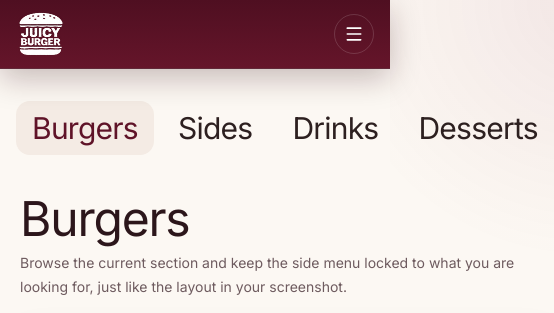
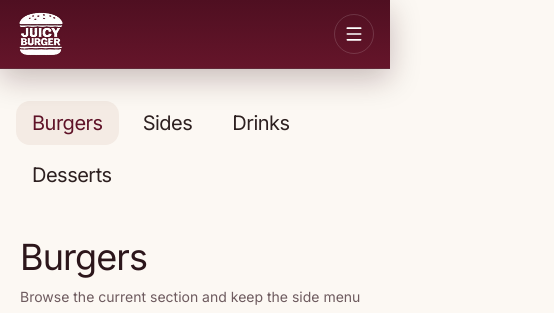
Before and after one commit to Lu3kyy/bizredesign, a Next.js app: page /pages/menu in a window 390 px wide. Shown: the top 313 px of the page, 554 px wide, since content can reach past the window. Built offline with nearby package versions, Linux system fonts and the light colour scheme.

Commit message:
update responsive ess for home page and menu page!

```diff
--- a/app/page.tsx
+++ b/app/page.tsx
@@ -28,7 +28,7 @@ export default function Home() {
             </p>
             <Button
               asChild
-              className="mt-6 h-11 rounded-lg bg-[#6b1730] px-6 font-semibold tracking-wide text-white hover:bg-[#541124]"
+              className="mt-27 h-11 rounded-lg bg-[#6b1730] px-6 font-semibold tracking-wide text-white hover:bg-[#541124]"
             >
               <Link href="/pages/menu">ORDER NOW</Link>
             </Button>
@@ -55,7 +55,7 @@ export default function Home() {
               </div>
             </div>
 
-            <div className="max-w-xl text-lg leading-8 text-white/92 sm:text-xl">
+            <div className="max-w-xl text-4 leading-8 text-white/92 sm:text-xl">
               <p>
                 At Juicy Burger, we&apos;re all about serving up the juiciest,
                 most flavorful burgers made from high-quality ingredients. From
--- a/components/MenuCatalog.tsx
+++ b/components/MenuCatalog.tsx
@@ -24,7 +24,7 @@ const MenuCatalog = () => {
     <section className="mx-auto max-w-7xl px-4 py-8 sm:px-6 lg:px-8">
       <div className="grid gap-8 lg:grid-cols-[180px_minmax(0,1fr)] lg:items-start">
         <aside className="lg:sticky lg:top-24">
-          <nav className="flex gap-2 overflow-x-auto pb-2 lg:flex-col lg:gap-1 lg:overflow-visible lg:pb-0">
+          <nav className="flex flex-wrap gap-2 overflow-x-auto pb-2 lg:flex-col lg:gap-1 lg:overflow-visible lg:pb-0">
             {menuCategories.map((category) => {
               const isActive = category.id === activeCategory
 
@@ -34,7 +34,7 @@ const MenuCatalog = () => {
                   type="button"
                   onClick={() => setActiveCategory(category.id)}
                   className={cn(
-                    "rounded-xl px-4 py-3 text-left font-heading text-3xl leading-none tracking-tight text-[#2d2020] transition-colors sm:text-[2rem] lg:px-3 lg:py-2",
+                    "rounded-xl px-4 py-3 text-left font-heading text-xl md:text-3xl leading-none tracking-tight text-[#2d2020] transition-colors sm:text-[2rem] lg:px-3 lg:py-2",
                     isActive
                       ? "bg-[#f4ebe4] text-[#5f1328]"
                       : "text-[#2d2020] hover:bg-[#f8f1ea] hover:text-[#5f1328]"
@@ -49,7 +49,7 @@ const MenuCatalog = () => {
 
         <div className="space-y-5">
           <div className="space-y-2 px-1">
-            <h1 className="font-heading text-5xl tracking-tight text-[#2c161b] sm:text-6xl">
+            <h1 className="font-heading text-4xl tracking-tight text-[#2c161b] sm:text-6xl">
               {currentCategory.label}
             </h1>
             <p className="max-w-2xl text-sm leading-6 text-[#6e5b5f] sm:text-base">
@@ -58,11 +58,11 @@ const MenuCatalog = () => {
             </p>
           </div>
 
-          <div className="grid gap-6 sm:grid-cols-2 xl:grid-cols-3">
+          <div className="grid gap-6 sm:grid-cols-2 lg:grid-cols-3">
             {visibleItems.map((item) => (
               <Card
                 key={item.id}
-                className="flex h-full overflow-hidden rounded-2xl border border-black/8 bg-white py-0 shadow-[0_14px_32px_rgba(0,0,0,0.08)]"
+                className="flex h-full mx-5 sm:mx-0 overflow-hidden rounded-2xl border border-black/8 bg-white py-0 shadow-[0_14px_32px_rgba(0,0,0,0.08)]"
               >
                 <div className="relative aspect-[4/3] overflow-hidden border-b border-black/6 bg-[#f7f1eb]">
                   <Image
```
